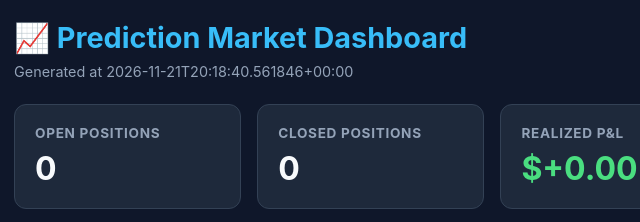
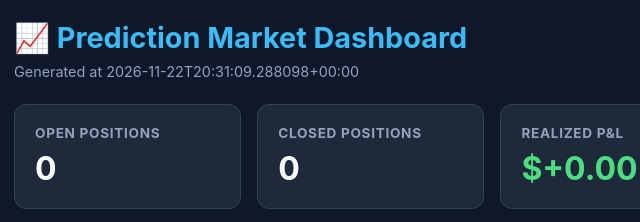
Before and after one commit to outtcom/Predictions-Market, a plain HTML site: page docs/index.html in a window 1280 px wide. Shown: the top 222 px of the page, 26-666 px from the left. Drawn offline with nearby package versions, Linux system fonts and the light colour scheme.

Commit message:
Update dashboard [auto]

```diff
--- a/docs/index.html
+++ b/docs/index.html
@@ -34,7 +34,7 @@
 <body>
     <div class="container">
         <h1>📈 Prediction Market Dashboard</h1>
-        <p class="subtitle">Generated at 2026-11-21T20:18:40.561846+00:00</p>
+        <p class="subtitle">Generated at 2026-11-22T20:31:09.288098+00:00</p>
 
         <div class="grid">
             <div class="card">
```
